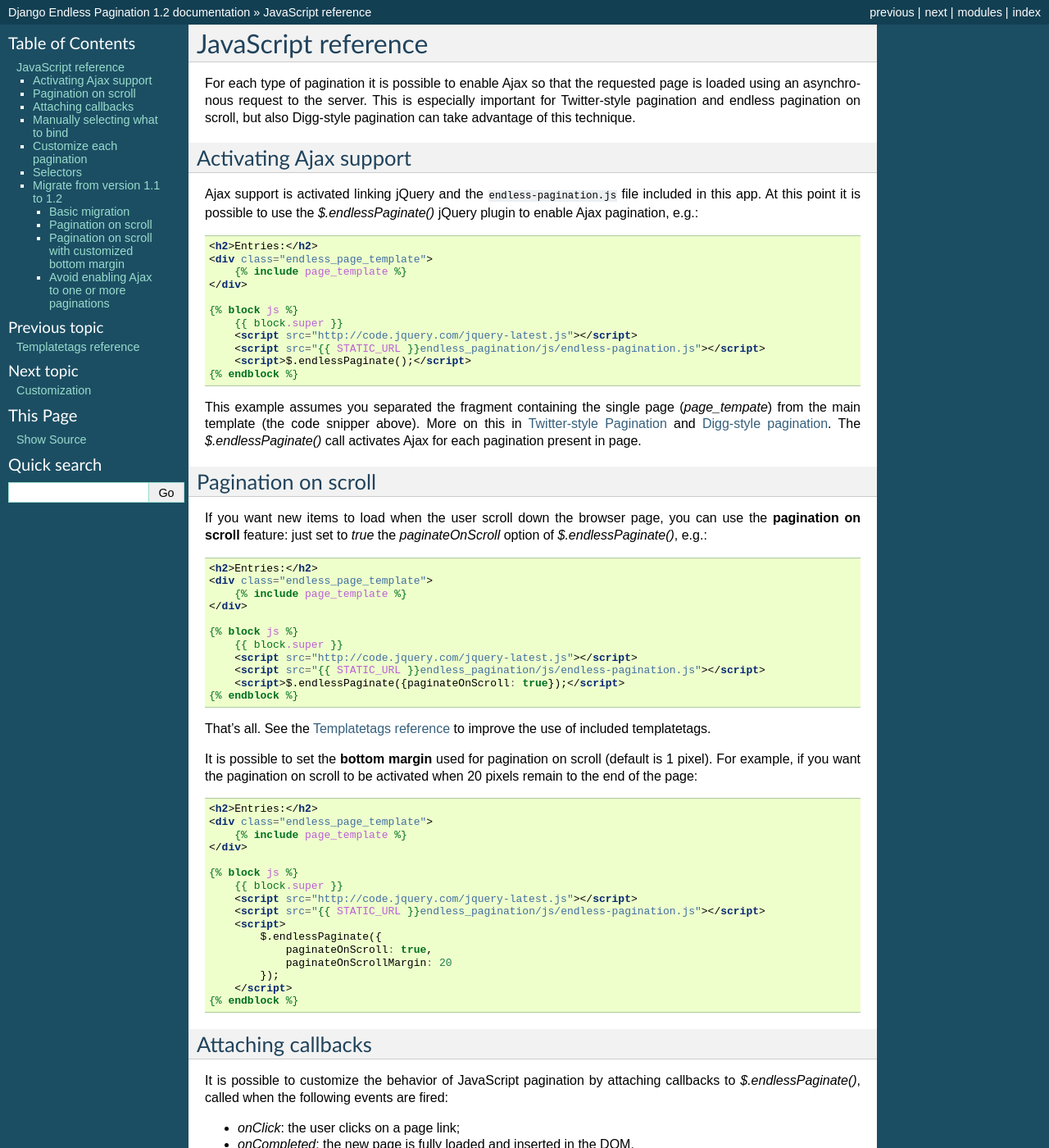
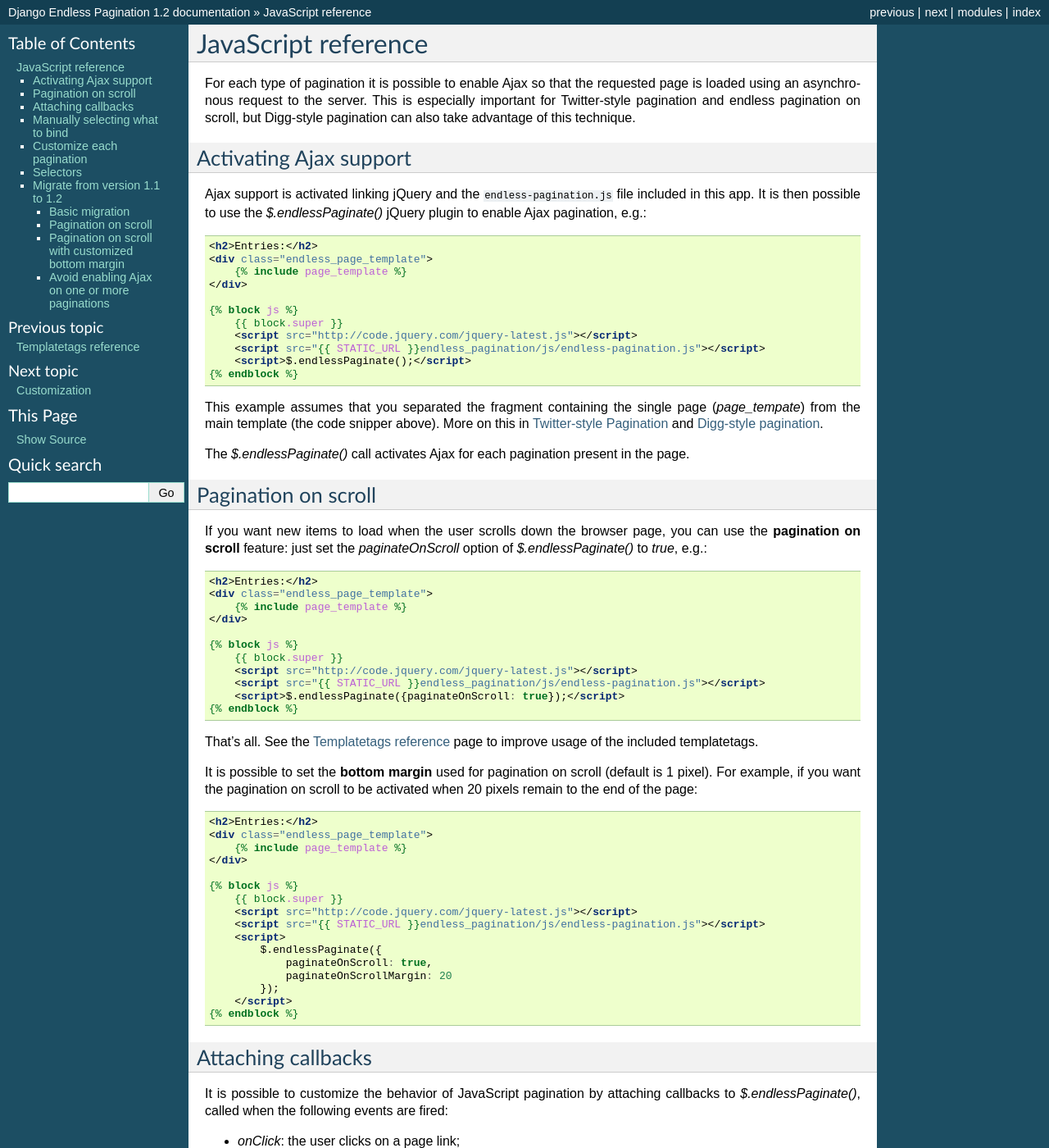
Before and after one commit to frankban/django-endless-pagination, a Sphinx documentation site: the page built from doc/javascript.rst, in a window 1280 px wide and 1400 px high. Shown: the whole window at 82% size. Built offline with Sphinx 7.4.7, drawn with Linux system fonts in a browser that asks for light colours; some of the changed text lies outside the part shown.

Commit message:
Revised new doc.

```diff
--- a/doc/digg_pagination.rst
+++ b/doc/digg_pagination.rst
@@ -55,7 +55,7 @@
             template, context, context_instance=RequestContext(request))
 
 Of course you have to split templates, as seen in :doc:`twitter_pagination`,
-but this time a container for the page template is needed too, and, by default,
+but this time a container for the page template is needed too and, by default,
 must have a class named *endless_page_template*.
 
 *myapp/entry_index.html* becomes:
--- a/doc/javascript.rst
+++ b/doc/javascript.rst
@@ -4,14 +4,14 @@
 For each type of pagination it is possible to enable Ajax so that the requested
 page is loaded using an asynchronous request to the server. This is especially
 important for Twitter-style pagination and endless pagination on scroll, but
-also Digg-style pagination can take advantage of this technique.
+Digg-style pagination can also take advantage of this technique.
 
 Activating Ajax support
 ~~~~~~~~~~~~~~~~~~~~~~~
 
 Ajax support is activated linking jQuery and the ``endless-pagination.js`` file
-included in this app. At this point it is possible to use the
-*$.endlessPaginate()* jQuery plugin to enable Ajax pagination, e.g.:
+included in this app. It is then possible to use the *$.endlessPaginate()*
+jQuery plugin to enable Ajax pagination, e.g.:
 
 .. code-block:: html+django
 
@@ -27,18 +27,19 @@
         <script>$.endlessPaginate();</script>
     {% endblock %}
 
-This example assumes you separated the fragment containing the single page
+This example assumes that you separated the fragment containing the single page
 (*page_tempate*) from the main template (the code snipper above). More on this
 in :doc:`twitter_pagination` and :doc:`digg_pagination`.
+
 The *$.endlessPaginate()* call activates Ajax for each pagination present in
-page.
+the page.
 
 Pagination on scroll
 ~~~~~~~~~~~~~~~~~~~~
 
-If you want new items to load when the user scroll down the browser page,
-you can use the **pagination on scroll** feature: just set to *true* the
-*paginateOnScroll* option of *$.endlessPaginate()*, e.g.:
+If you want new items to load when the user scrolls down the browser page,
+you can use the **pagination on scroll** feature: just set the
+*paginateOnScroll* option of *$.endlessPaginate()* to *true*, e.g.:
 
 .. code-block:: html+django
 
@@ -54,8 +55,8 @@
         <script>$.endlessPaginate({paginateOnScroll: true});</script>
     {% endblock %}
 
-That's all. See the :doc:`templatetags_reference` to improve the use of
-included templatetags.
+That's all. See the :doc:`templatetags_reference` page to improve usage of
+the included templatetags.
 
 It is possible to set the **bottom margin** used for pagination on scroll
 (default is 1 pixel). For example, if you want the pagination on scroll
@@ -255,8 +256,8 @@
 - pagesSelector: 'a.endless_page_link'
   (Digg-style pagination link selector).
 
-An example can better explain the meaning of the selectors above.
-Assume you have a Digg-style pagination like the following:
+An example can better explain the meaning of the selectors above. Assume you
+have a Digg-style pagination like the following:
 
 .. code-block:: html+django
 
@@ -308,10 +310,10 @@
 The JavaScript code now lives in a file named ``endless-pagination.js``.
 For backward compatibility, the application still includes the two JavaScript
 files ``endless.js`` and ``endless_on_scroll.js``. However, please consider
-to migrate as soon as possible: the old JavaScript files are deprecated, will
-be no longer maintained, and don't provide the new JavaScript features.
+migrating as soon as possible: the old JavaScript files are deprecated, are
+no longer maintained, and don't provide the new JavaScript features.
 
-Instructions of how to migrate from the old version to the new one follow.
+Instructions on how to migrate from the old version to the new one follow.
 
 Basic migration
 ---------------
@@ -416,7 +418,7 @@
     {% endblock %}
 
 
-Avoid enabling Ajax to one or more paginations
+Avoid enabling Ajax on one or more paginations
 ----------------------------------------------
 
 Before:
@@ -450,5 +452,5 @@
         <script>$('not:(.endless_page_skip)').endlessPaginate();</script>
     {% endblock %}
 
-In this last example, just activating Ajax where you want might be preferred
+In this last example, activating Ajax just where you want might be preferred
 over excluding nodes.
--- a/doc/multiple_pagination.rst
+++ b/doc/multiple_pagination.rst
@@ -178,10 +178,10 @@
     {% endblock %}
 
 The call to *$('#entries').endlessPaginate()* applies Ajax pagination starting
-from the DOM node with id *entries* and in all sub-nodes. This means that
+from the DOM node with id *entries* and to all sub-nodes. This means that
 *other entries* are left intact. Of course you can use any selector supported
 by jQuery.
 
-Refer to the :doc:`javascript` for an explanation of other features like
+Refer to the :doc:`javascript` page for an explanation of other features like
 calling *$.endlessPaginate()* multiple times in order to customize the behavior
 of each pagination in a multiple pagination view.
```
Also changed, not shown: other parts of doc/javascript.rst (+8 -7 lines), doc/changelog.rst (+6 -6 lines), doc/twitter_pagination.rst (+13 -10 lines).
